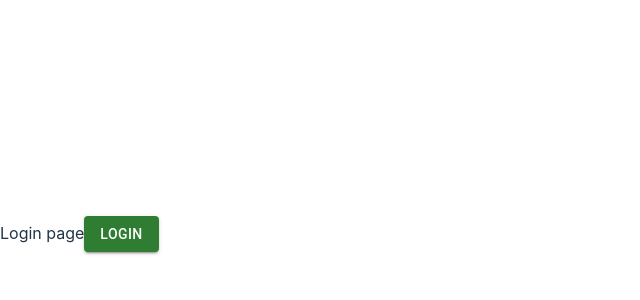
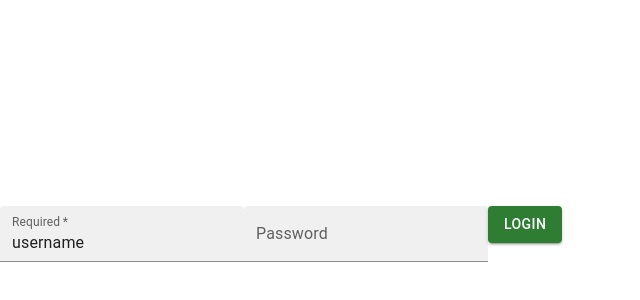
Before and after one commit to kentalbores/IntProg, a React (Vite) app in the folder frontend/: page / in a window 1280 px wide. Shown: the part 166-466 px from the top of the page, without its empty margins (0-640 px from the left). Built offline with nearby package versions, Linux system fonts and the light colour scheme.

Commit message:
error trapping for login implementation

```diff
--- a/frontend/src/Login.jsx
+++ b/frontend/src/Login.jsx
@@ -1,28 +1,45 @@
-import React from "react";
+import React, { useState } from "react";
 import { Navigate, useNavigate } from "react-router-dom";
-import Button from "@mui/material/Button";
+import { TextField, Button } from "@mui/material";
 import axios from "axios";
 
 axios.defaults.baseURL = "https://sysarch.glitch.me";
 
 const Login = () => {
+  const [name, setName] = useState("");
+  const [pass, setPass] = useState("");
   const navigate = useNavigate();
   const handleLogin = async () => {
-    console.log("hell owlord");
     try {
       const response = await axios.post("/api/login", {
-        username: "kenji224",
-        password: "kenken123",
+        username: name,
+        password: pass,
       });
-      console.log(response.data);
+      console.log(response);
       navigate("/home");
     } catch (err) {
-      console.error(err);
+      console.log(err.response.data);
+      alert(err.response.data.message);
     }
   };
   return (
     <div>
-      Login page
+      <TextField
+        required
+        id="filled-required"
+        label="Required"
+        defaultValue="username"
+        variant="filled"
+        onChange={(e) => setName(e.target.value)}
+      />
+      <TextField
+        id="filled-password-input"
+        label="Password"
+        type="password"
+        autoComplete="current-password"
+        variant="filled"
+        onChange={(e) => setPass(e.target.value)}
+      />
       <Button onClick={handleLogin} variant="contained" color="success">
         Login
       </Button>
```
